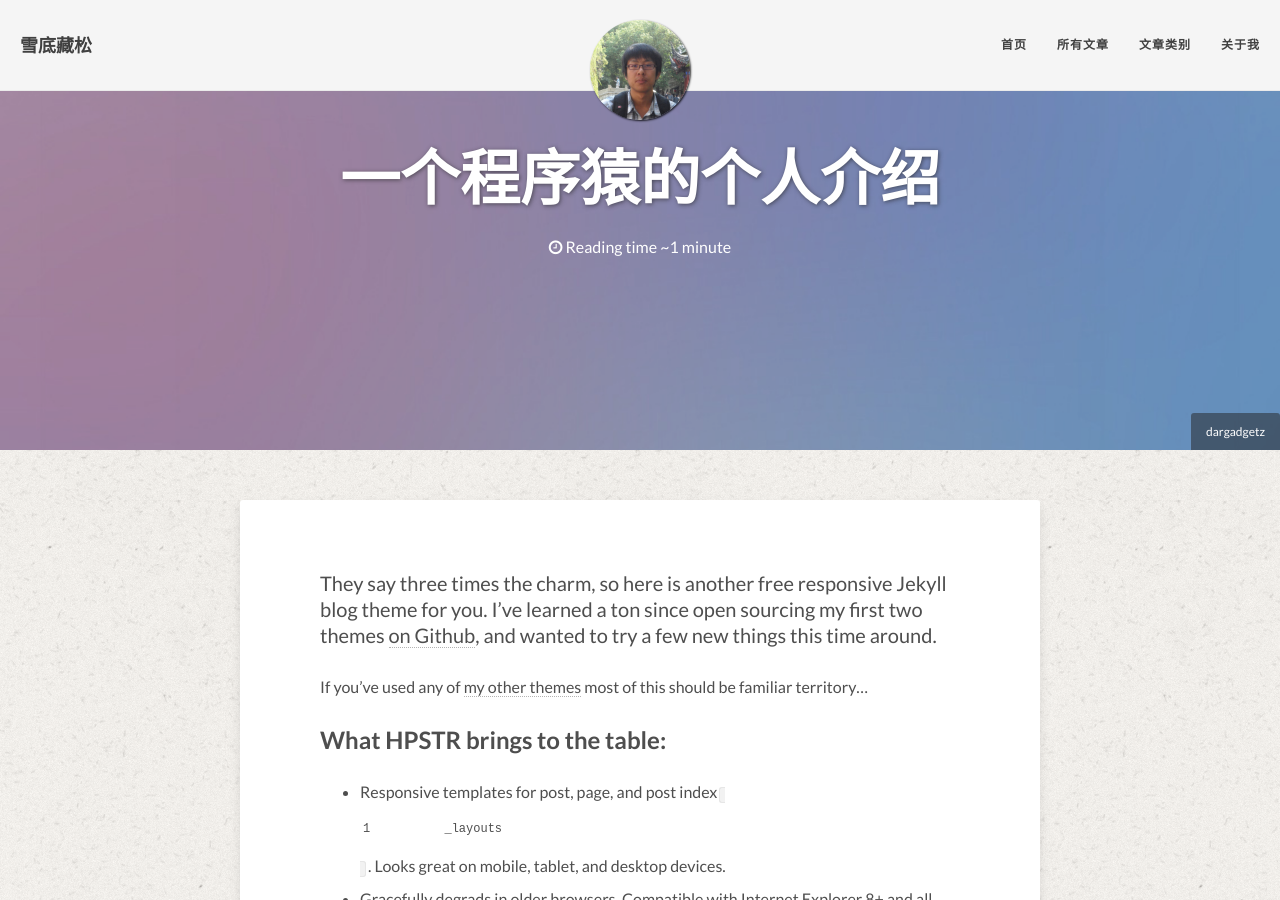
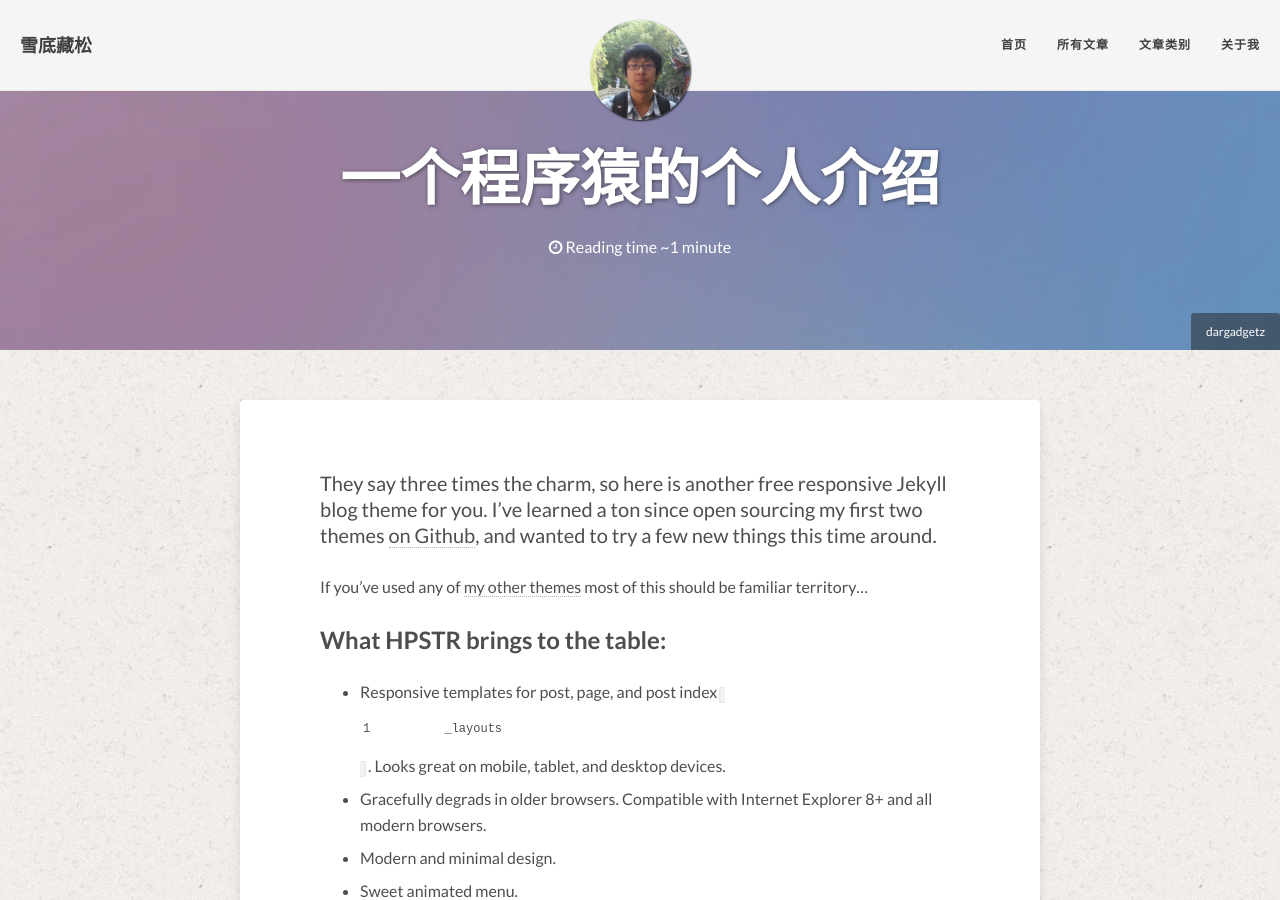
Before and after one commit to MinfeiZhou/MinfeiZhou.github.io, a Jekyll site: the page built from about/index.md, in a window 1280 px wide and 900 px high. Built offline with Jekyll 4.4.1, drawn with Linux system fonts in a browser that asks for light colours.

Commit message:
修改个人简介

```diff
--- a/_layouts/page.html
+++ b/_layouts/page.html
@@ -15,7 +15,7 @@
 {% if page.image.feature %}
 <div class="entry-header">
   {% if page.image.credit %}<div class="image-credit"><a href="{{ page.image.creditlink }}">{{ page.image.credit }}</a></div><!-- /.image-credit -->{% endif %}
-  <div class="entry-image">
+  <div class="entry-image entry-image_custom">
     <img src="{{ site.url }}/images/{{ page.image.feature }}" alt="{{ page.title }}">
   </div><!-- /.entry-image -->
 </div><!-- /.entry-header -->
```
